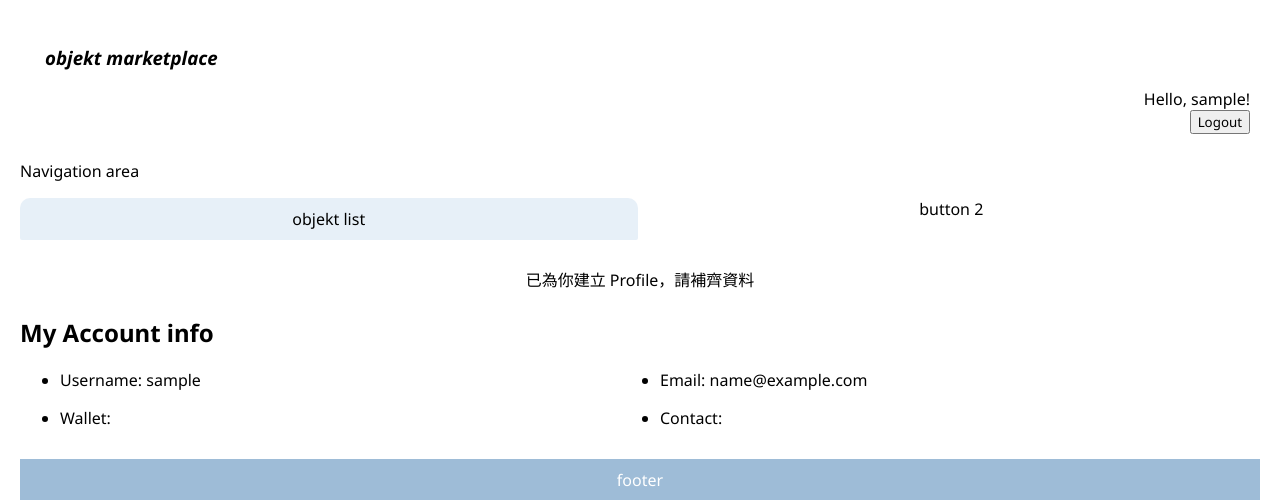
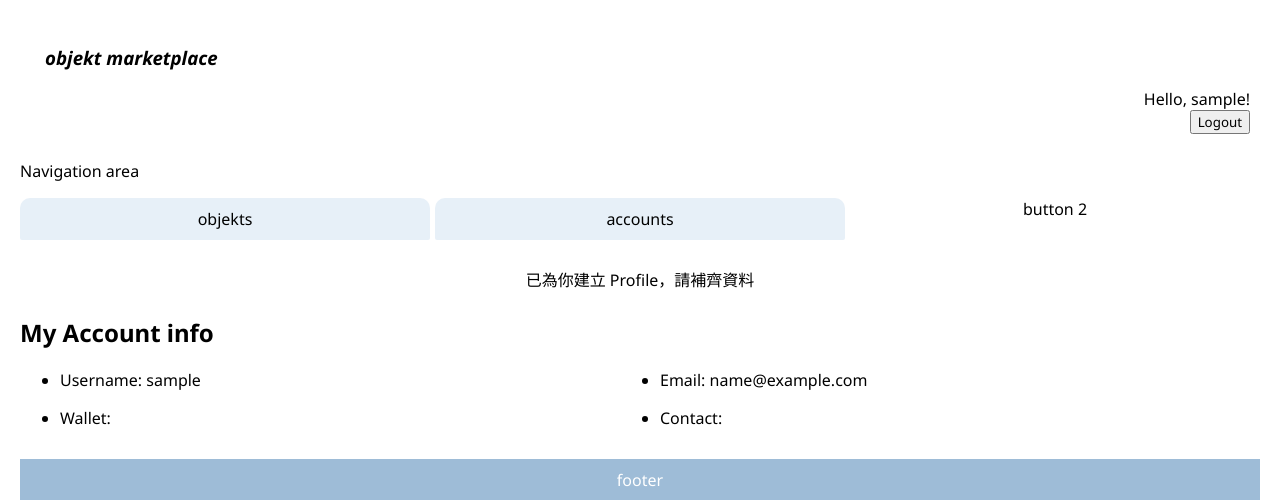
Before and after one commit to aomou/objekt-marketplace, a Django app: page /accounts/info/ in a window 1280 px wide. Shown: the top 500 px of the page. Run offline with Django 5.2, Linux system fonts and the light colour scheme; the visitor is signed in with stand-in values (Sample User, id 1); data comes from the database, SQL or seed files in the repository.

Commit message:
Add account to nav

```diff
--- a/templates/accounts/info.html
+++ b/templates/accounts/info.html
@@ -15,8 +15,8 @@
         <br>
         {% if profile_created %}
             <div class="banner">已為你建立 Profile，請補齊資料</div>
-        {% elif not profile.wallet_address or not profile.contact_info %}
-            <div class="banner"> ⚠️ 未填寫 profile，補齊可解鎖更多功能 📝</div>
+        {% elif not user_profile.wallet_address or not user_profile.contact_info %}
+            <div class="banner"> ⚠️ 未填寫 Profile，補齊可解鎖更多功能 📝</div>
         {% endif %}
     </div>
     <div class="user-info">
--- a/templates/base.html
+++ b/templates/base.html
@@ -41,7 +41,8 @@
             <nav>
                 <p> Navigation area </p>
                 <ul>
-                    <li> <a href="{% url 'card_list' %}"> objekt list </a></li>
+                    <li> <a href="{% url 'card_list' %}"> objekts </a></li>
+                    <li> <a href="{% url 'account_info' %}"> accounts </a></li>
                     <li> button 2 </li>
                 </ul>
             </nav>
```
